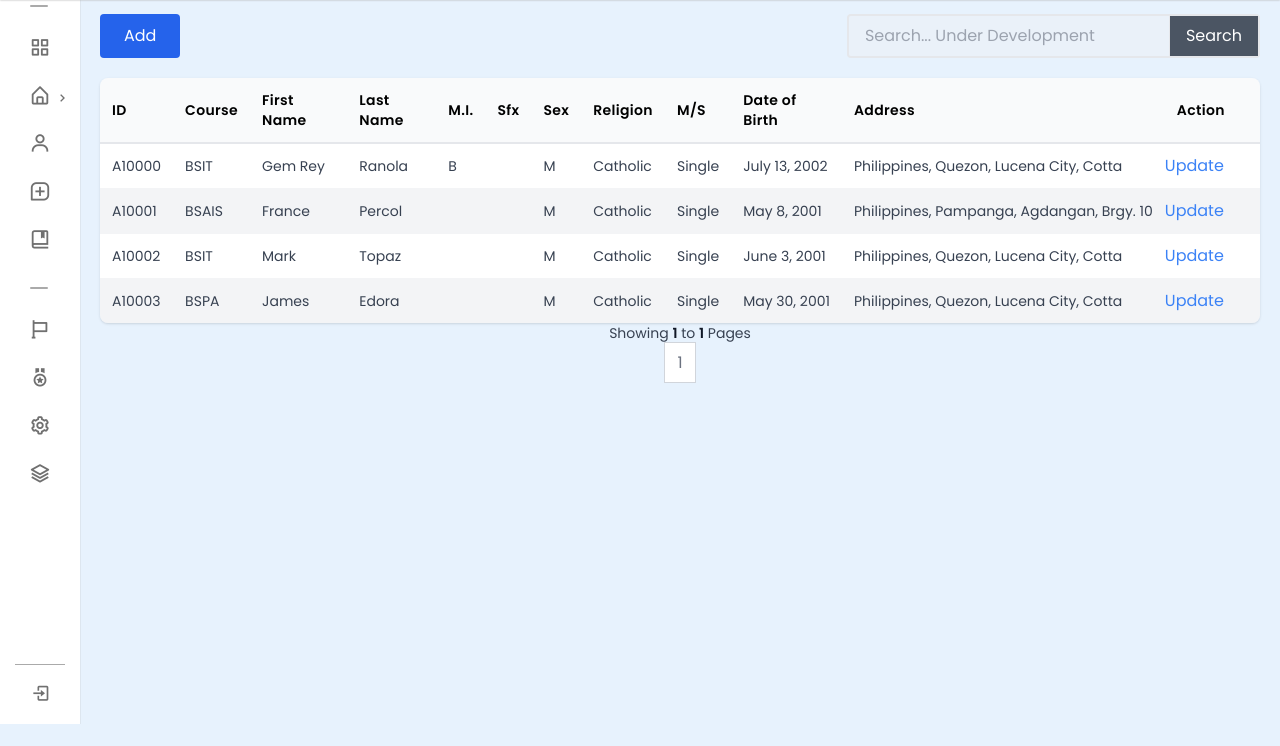
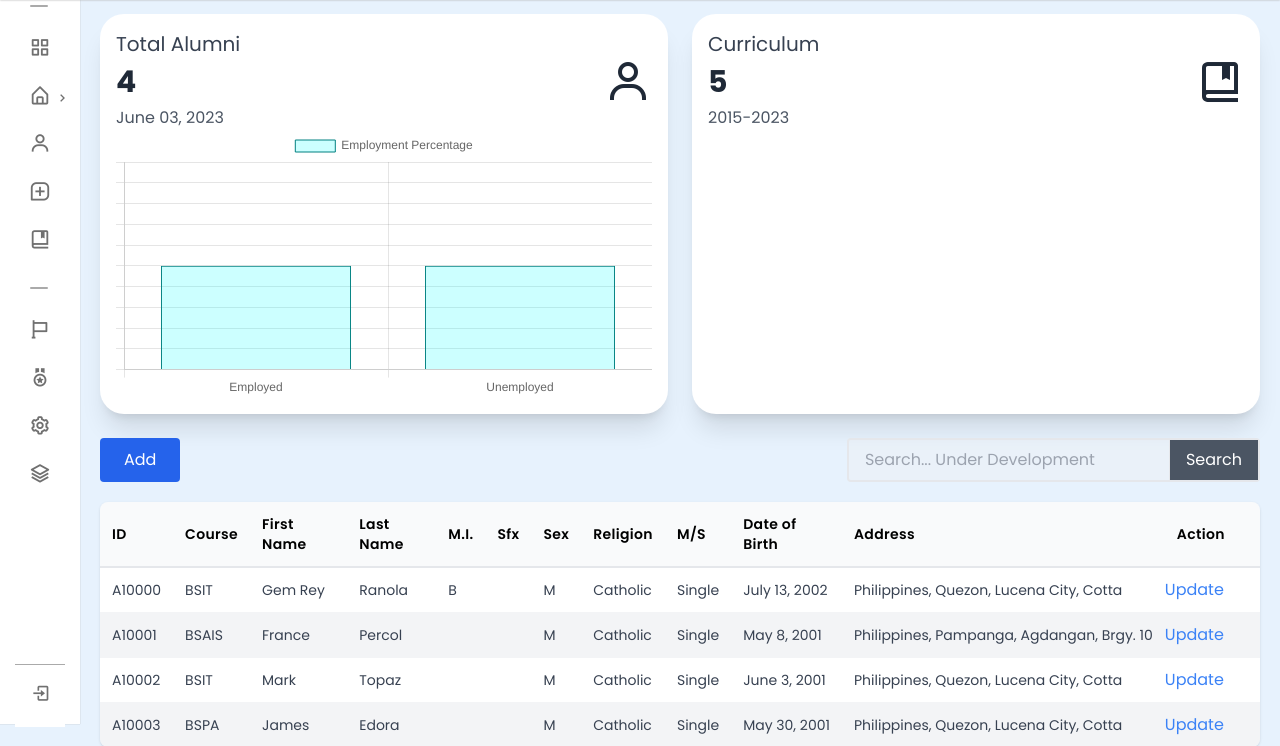
Before and after one commit to gemrey13/Capstone_Alumni, a Django app: page /alumni/ in a window 1280 px wide. Shown: the part 76-822 px from the top of the page. Before the commit the page ends 800 px from the top, so only its background shows below. Run offline with Django 4.2, Linux system fonts and the light colour scheme; a user stored in the database is signed in; data comes from the database, SQL or seed files in the repository; both versions use the stored data as it was after the commit; some libraries are stand-ins or nearby versions.

Commit message:
Added a bar chart in alumni

```diff
--- a/DAOIS/AlumniManagement/templates/AlumniManagement/alumni.html
+++ b/DAOIS/AlumniManagement/templates/AlumniManagement/alumni.html
@@ -2,6 +2,29 @@
 {% block content %}
 {% load static %}
 <link rel="stylesheet" type="text/css" href="{% static "AlumniManagement/css/alumni.css" %}">
+
+<div class="mx-auto grid sm:grid-cols-1 md:grid-cols-2 lg:grid-cols-2 xl:grid-cols-2 pb-6 gap-6">
+    <div class="rounded-3xl shadow-xl bg-blend-color bg-white p-4">
+        <span class="text-gray-700 lg:text-xl">Total Alumni</span>
+        <div class="text-2xl text-gray-800 lg:text-3xl flex items-center">
+            <strong class="flex-grow ">{{alumni_count}}</strong>
+            <i class='bx bx-user text-5xl'></i>
+        </div>
+        <span class="text-gray-600">June 03, 2023</span>
+        <span><canvas id="employmentChart"></canvas></span>
+    </div>
+    <div class="rounded-3xl shadow-xl bg-blend-color bg-white p-4">
+        <span class="text-gray-700 lg:text-xl">Curriculum</span>
+        <div class="text-2xl text-gray-800 lg:text-3xl flex items-center">
+            <strong class="flex-grow ">5</strong>
+            <i class='bx bx-book-bookmark text-5xl'></i>
+        </div>
+        <span class="text-gray-600">2015-2023</span>
+    </div>
+</div>
+
+
+
 <div class="modal h-screen w-full absolute sm:mt-0 mt-96 left-0 top-0 flex justify-center items-center bg-black bg-opacity-50 hidden">
     <div class="bg-white rounder shadow-lg sm:w-2/3">
         <div class="border-b px-4 py-2 flex justify-between items-center">
@@ -409,4 +432,44 @@
       </div>
 </div>
 <script type="text/javascript" src="{% static "AlumniManagement/js/alumni.js" %}"></script>
+
+
+    <script>
+        // Retrieve data from the JSON URL
+        fetch('/analysis/employment-percentage/')
+            .then(response => response.json())
+            .then(data => {
+                // Process the data
+                const labels = data.labels;
+                const values = data.data;
+
+                // Create the chart
+                const ctx = document.getElementById('employmentChart').getContext('2d');
+                new Chart(ctx, {
+                    type: 'bar',
+                    data: {
+                        labels: labels,
+                        datasets: [{
+                            label: 'Employment Percentage',
+                            data: values,
+                            backgroundColor: 'rgba(0,255,255, 0.2)',
+                            borderColor: 'rgba(0,128,128, 1)',
+                            borderWidth: 1
+                        }]
+                    },
+                    options: {
+                        scales: {
+                            y: {
+                                beginAtZero: true,
+                                max: 100,
+                                ticks: {
+                                    display: false
+                                }
+                            }
+                        }
+                    }
+                });
+            });
+    </script>
+
 {% endblock content %}
--- a/DAOIS/AlumniManagement/templates/AlumniManagement/sidebar.html
+++ b/DAOIS/AlumniManagement/templates/AlumniManagement/sidebar.html
@@ -72,7 +72,7 @@
                     <span class="navlink_icon">
                         <i class="bx bx-flag"></i>
                     </span>
-                    <span class="navlink">Notification</span>
+                    <span class="navlink">Tracer</span>
                 </a>
             </li>
             <li class="item">
--- a/DAOIS/AlumniManagement/views.py
+++ b/DAOIS/AlumniManagement/views.py
@@ -39,6 +39,7 @@ def dashboard(request):
 @login_required(login_url='Authentication:login')
 def alumni(request):
     profiles = Alumni_Demographic_Profile.objects.order_by('sex')
+    alumni_count = Alumni_Demographic_Profile.objects.all().count()
     countries = Country.objects.all()
     courses = Course.objects.all()
 
@@ -162,6 +163,7 @@ def alumni(request):
         'previous_page_number': page_obj.previous_page_number() if page_obj.has_previous() else None,
         'next_page_number': page_obj.next_page_number() if page_obj.has_next() else None,
         'page_range': page_range,
+        'alumni_count': alumni_count,
     }
     return render(request, "AlumniManagement/alumni.html", context)
 
--- a/DAOIS/DAOIS/settings.py
+++ b/DAOIS/DAOIS/settings.py
@@ -25,8 +25,8 @@ SECRET_KEY = 'django-insecure-q8_idg$_cc#$fulatt_w7knh4^=!q-)u=g@yi89r4y2+6$4u2&
 # SECURITY WARNING: don't run with debug turned on in production!
 DEBUG = True
 
-ALLOWED_HOSTS = ["127.0.0.1", "192.168.1.22", "localhost"]
-# 192.168.137.86 - jamal
+ALLOWED_HOSTS = ["127.0.0.1", "192.168.45.215", "localhost"]
+# 192.168.137.86 - jamal,
 # 192.168.1.18 - che
 
 # Application definition
```
Also changed, not shown: DAOIS/db.sqlite3.
